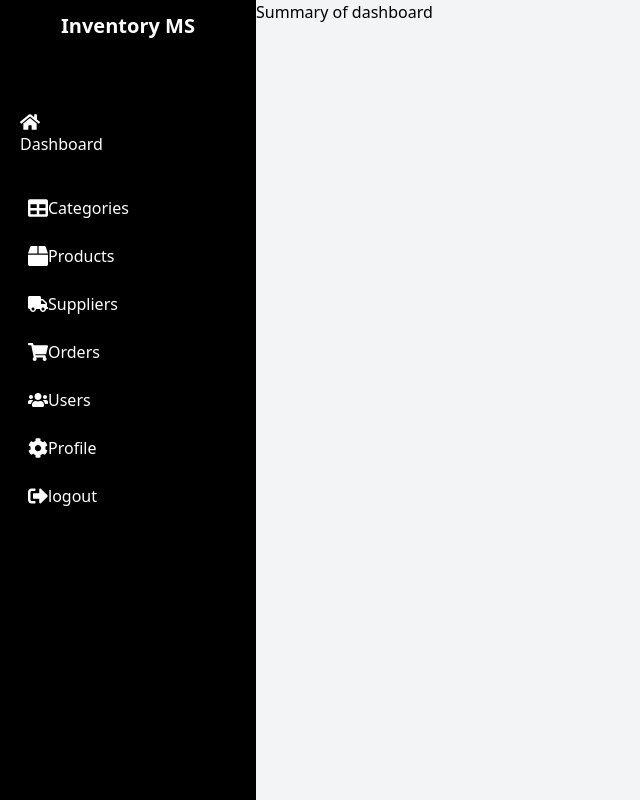
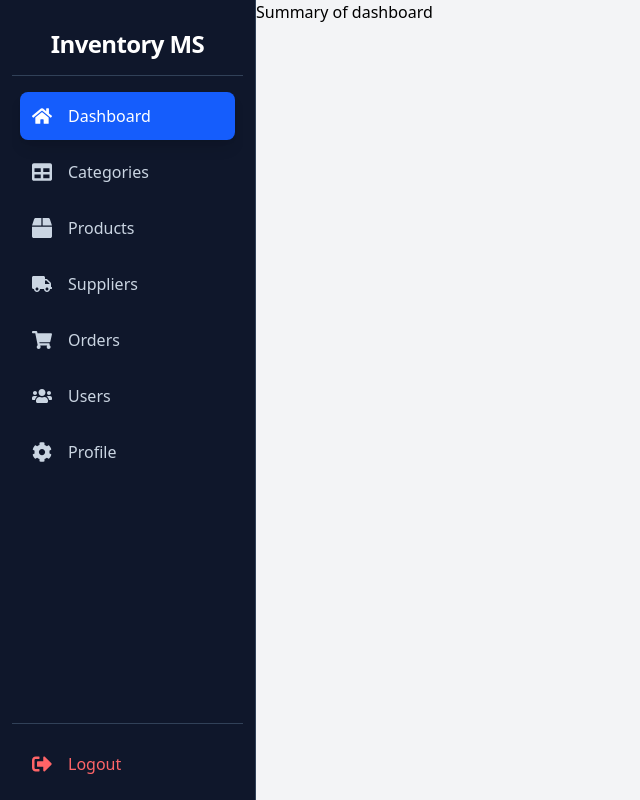
Before and after one commit to PAMBAK-AAT/Inventory, a React app in the folder frontend/: page /admin-dashboard in a window 1280 px wide. Shown: the whole page, without its empty margins (0-640 px from the left). Built offline with nearby package versions, Linux system fonts and the light colour scheme; sample sign-in values are in the browser's storage; the HTML template or start-up script is replaced by a standard one.

Commit message:
Imrover sidebar

```diff
--- a/frontend/src/components/Sidebar.jsx
+++ b/frontend/src/components/Sidebar.jsx
@@ -1,43 +1,134 @@
 
+import React from 'react';
+import { FaHome, FaTable, FaBox, FaShoppingCart, FaTruck, FaUsers, FaCog, FaSignOutAlt } from 'react-icons/fa';
+import { NavLink } from 'react-router-dom';
+import { useAuth } from '../context/AuthContext'; // We'll need this for logout
 
-import React from 'react'
-import  {FaHome, FaTable, FaBox, FaShoppingCart, FaTruck, FaUsers, FaCog, FaSignOutAlt} from 'react-icons/fa';
-import { NavLink } from 'react-router-dom';
 const Sidebar = () => {
+    const { logout } = useAuth(); // Get logout function from context
+
+    // Your menu items
     const menuItems = [
-    { name: "Dashboard", path: "/admin-dashboard", icon: <FaHome />, isParent: true},
-    {name: "Categories", path: "/admin-dashboard/categories", icon: <FaTable />, isParent: false},
-    {name: "Products", path: "/admin-dashboard/products", icon: <FaBox />, isParent: false},
-    {name: "Suppliers", path: "/admin-dashboard/suppliers", icon: <FaTruck />, isParent: false},
-    {name: "Orders", path: "/admin-dashboard/orders", icon: <FaShoppingCart />, isParent: false},
-    {name: "Users", path: "/admin-dashboard/users", icon: <FaUsers />, isParent: false},
-    {name: "Profile", path: "/admin-dashboard/profile", icon: <FaCog />, isParent: false},
-    {name: "logout", path: "/logout", icon: <FaSignOutAlt />, isParent: false},
-  ]
+        { name: "Dashboard", path: "/admin-dashboard", icon: <FaHome />, isParent: true },
+        { name: "Categories", path: "/admin-dashboard/categories", icon: <FaTable />, isParent: false },
+        { name: "Products", path: "/admin-dashboard/products", icon: <FaBox />, isParent: false },
+        { name: "Suppliers", path: "/admin-dashboard/suppliers", icon: <FaTruck />, isParent: false },
+        { name: "Orders", path: "/admin-dashboard/orders", icon: <FaShoppingCart />, isParent: false },
+        { name: "Users", path: "/admin-dashboard/users", icon: <FaUsers />, isParent: false },
+        { name: "Profile", path: "/admin-dashboard/profile", icon: <FaCog />, isParent: false },
+    ];
+
+    // Separate logout item for special styling
+    const logoutItem = {
+        name: "Logout",
+        icon: <FaSignOutAlt />,
+    };
+
     return (
-    <div className='flex flex-col h-screen p-3 bg-black text-white w-16 md:w-64 fixed'>
-        <div className='h-16 flex flex-items justify-center'>
-            <span className='hidden md:block text-xl font-bold'>Inventory MS</span>
-            <span className='md:hidden text-xl font-bold'>IMS</span>
+        // Main container: Added softer colors, right border, and smooth transition
+        <div className='flex flex-col h-screen p-3 bg-slate-900 text-slate-100 w-16 md:w-64 fixed transition-all duration-300 ease-in-out border-r border-slate-700'>
+
+            {/* Logo/Header */}
+            <div className='h-16 flex items-center justify-center border-b border-slate-700'>
+                <NavLink to="/admin/dashboard" className="flex items-center justify-center gap-2">
+                    {/* Your existing responsive logo logic was perfect */}
+                    <span className='hidden md:block text-2xl font-bold text-white tracking-tight'>Inventory MS</span>
+                    <span className='md:hidden text-2xl font-bold text-white'>IMS</span>
+                </NavLink>
             </div>
 
-        <div>
-            <ul className='space-y-2 p-2'>
-                {menuItems.map( (item) => (
-                    <li key={item.name} >
+            {/* Navigation Links: Added flex-1 to make it fill the space */}
+            <div className='flex-1 overflow-y-auto'>
+                <ul className='space-y-2 px-2 py-4'>
+                    {menuItems.map((item) => (
+                        <li key={item.name}>
                             <NavLink
                                 end={item.isParent}
-                        className={({isActive}) => (isActive ? "bg-gray-700": "") + "flex items-center p-2 rounded-md hover:bg-gray-700 transition duration-200"}
-                        to={item.path}>
+                                className={({ isActive }) =>
+                                    (isActive
+                                        ? "bg-blue-600 text-white shadow-lg" // Strong active style
+                                        : "text-slate-300 hover:bg-slate-700 hover:text-white") +
+                                    // Common styles:
+                                    " flex items-center justify-center md:justify-start gap-4 p-3 rounded-lg transition-all duration-200"
+                                }
+                                to={item.path}
+                            >
                                 <span className='text-xl'>{item.icon}</span>
-                            <span className='hidden md:block'>{item.name}</span>
+                                <span className='hidden md:block font-medium'>{item.name}</span>
                             </NavLink>
                         </li>
-                ) )}
+                    ))}
+                </ul>
+            </div>
+
+            {/* Logout Section: Pushes itself to the bottom */}
+            <div className='mt-auto pt-4 border-t border-slate-700'>
+                <ul className='px-2'>
+                    <li>
+                        <button
+                            onClick={logout} // Use the logout function from context
+                            className="flex items-center justify-center md:justify-start gap-4 p-3 rounded-lg text-red-400 hover:bg-red-800 hover:text-white transition-all duration-200 w-full"
+                        >
+                            <span className='text-xl'>{logoutItem.icon}</span>
+                            <span className='hidden md:block font-medium'>{logoutItem.name}</span>
+                        </button>
+                    </li>
                 </ul>
             </div>
         </div>
-  )
+    );
 }
 
-export default Sidebar
+export default Sidebar;
+
+
+
+
+
+
+
+
+
+
+
+// import React from 'react'
+// import  {FaHome, FaTable, FaBox, FaShoppingCart, FaTruck, FaUsers, FaCog, FaSignOutAlt} from 'react-icons/fa';
+// import { NavLink } from 'react-router-dom';
+// const Sidebar = () => {
+//   const menuItems = [
+//     { name: "Dashboard", path: "/admin-dashboard", icon: <FaHome />, isParent: true},
+//     {name: "Categories", path: "/admin-dashboard/categories", icon: <FaTable />, isParent: false},
+//     {name: "Products", path: "/admin-dashboard/products", icon: <FaBox />, isParent: false},
+//     {name: "Suppliers", path: "/admin-dashboard/suppliers", icon: <FaTruck />, isParent: false},
+//     {name: "Orders", path: "/admin-dashboard/orders", icon: <FaShoppingCart />, isParent: false},
+//     {name: "Users", path: "/admin-dashboard/users", icon: <FaUsers />, isParent: false},
+//     {name: "Profile", path: "/admin-dashboard/profile", icon: <FaCog />, isParent: false},
+//     {name: "logout", path: "/logout", icon: <FaSignOutAlt />, isParent: false},
+//   ]
+//   return (
+//     <div className='flex flex-col h-screen p-3 bg-black text-white w-16 md:w-64 fixed'>
+//         <div className='h-16 flex flex-items justify-center'>
+//             <span className='hidden md:block text-xl font-bold'>Inventory MS</span>
+//             <span className='md:hidden text-xl font-bold'>IMS</span>
+//         </div>
+
+//         <div>
+//             <ul className='space-y-2 p-2'>
+//                 {menuItems.map( (item) => (
+//                     <li key={item.name} >
+//                         <NavLink
+//                         end={item.isParent}
+//                         className={({isActive}) => (isActive ? "bg-gray-700": "") + "flex items-center p-2 rounded-md hover:bg-gray-700 transition duration-200"}
+//                         to={item.path}>
+//                             <span className='text-xl'>{item.icon}</span>
+//                             <span className='hidden md:block'>{item.name}</span>
+//                         </NavLink>
+//                     </li>
+//                 ) )}
+//             </ul>
+//         </div>
+//     </div>
+//   )
+// }
+
+// export default Sidebar
```
Lines whose indentation alone changed are shown as unchanged.
